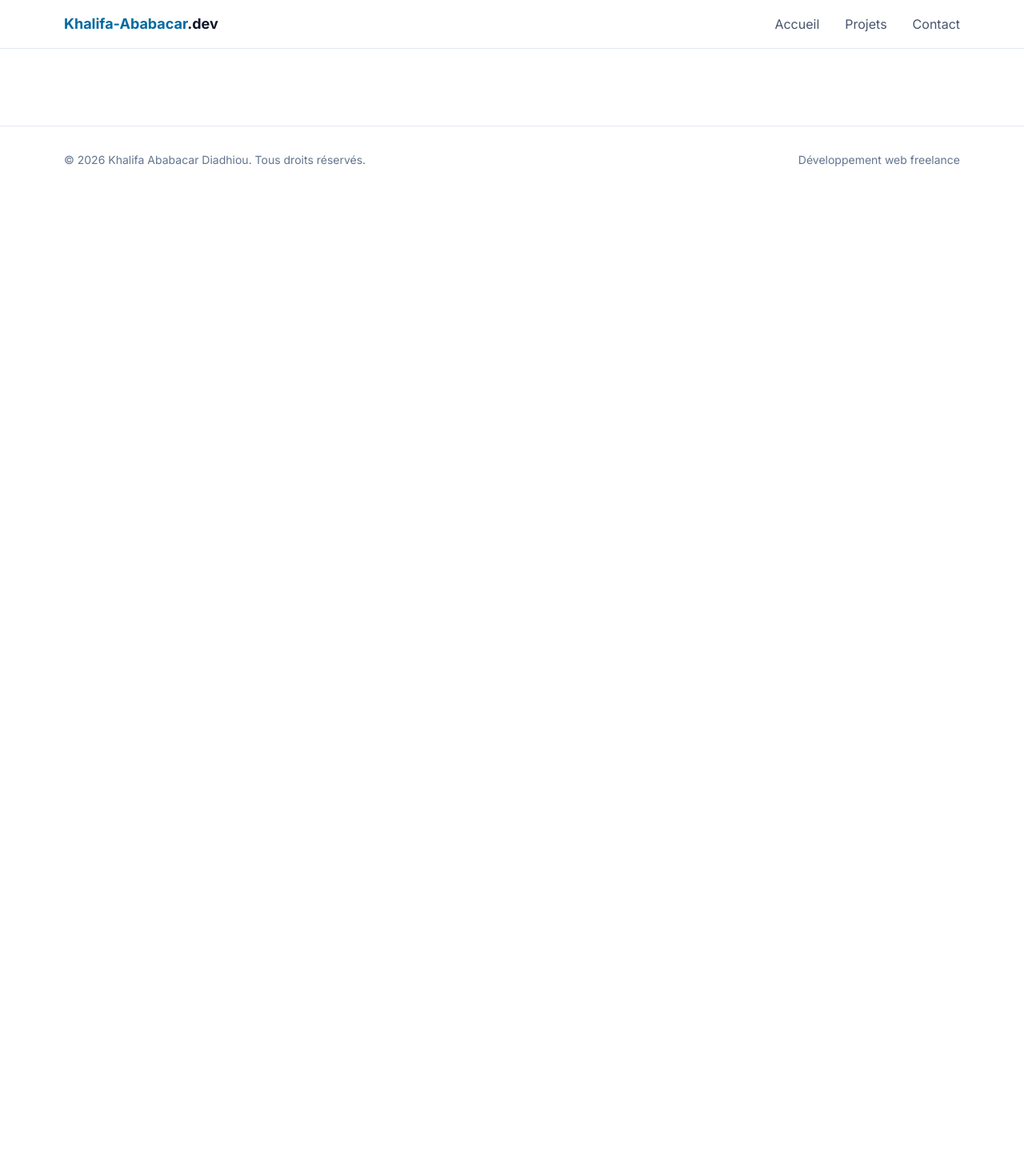
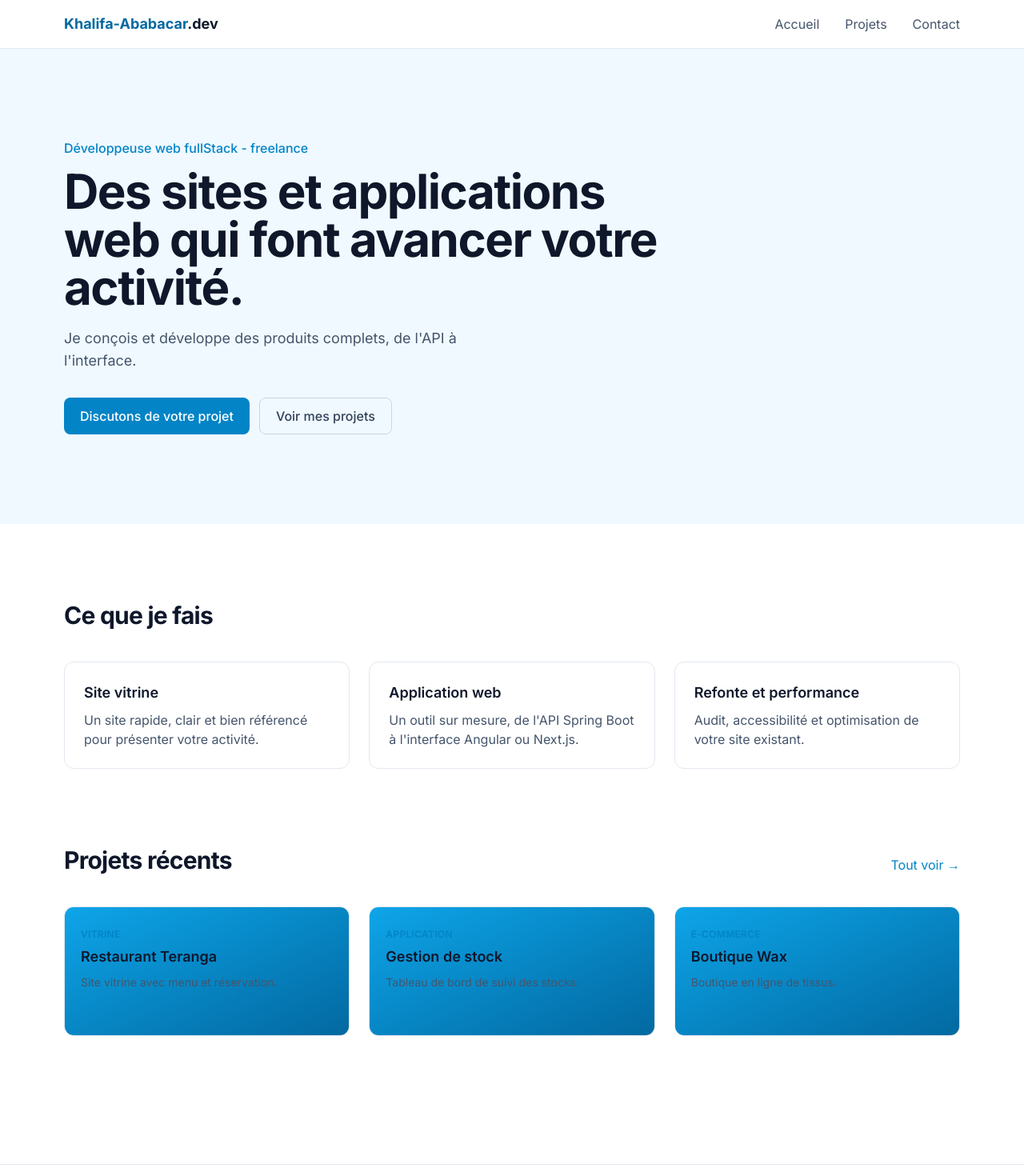
Before and after one commit to ababacardevtest/portfolio, a Next.js app in the folder portfolio/: page / in a window 1280 px wide. Shown: the top 1470 px of the page at 80% size. Before the commit the page ends 800 px from the top, so only its background shows below. Built offline with nearby package versions, Linux system fonts and the light colour scheme.

Commit message:
feat: home page

```diff
--- a/portfolio/app/components/Footer.tsx
+++ b/portfolio/app/components/Footer.tsx
@@ -3,7 +3,7 @@ export default function Footer(){
         <footer className="mt-24 border-t border-slate-200 py-8">
             <div className="mx-auto flex max-w-6xl flex-col items-center justify-between gap-2 px-4 text-sm text-slate-500 sm:flex-row">
                 <p>© {new Date().getFullYear()} Khalifa Ababacar Diadhiou. Tous droits réservés.</p>
-                <p>Développement web freelance</p>
+                <p>Développement web freelance-fullStack</p>
             </div>
         </footer>
     );
--- /dev/null
+++ b/portfolio/app/components/ProjetCard.tsx
@@ -0,0 +1,21 @@
+import Link from "next/link";
+import { Projet } from "../data/project";
+
+export default function ProjetCard(
+    {projet} : {projet : Projet}
+) {
+    return(
+        <Link href={`/projets/${projet.slug}`}
+            className="group block overflow-hidden rounded-xl border border-slate-200 bg-white transition hover:shadow-lg">
+            <div className="h-40 bg-linear-to-br from-brand-500 to-brand-700">
+                <div className="p-5">
+                    <span className="text-xs font-semibold uppercase tracking-wide text-brand-600">
+                        {projet.categorie}
+                    </span>
+                    <h3 className="mt-1 text-lg font-semibold group-hover:text-brand-600">{projet.titre}</h3>
+                    <p className="mt-2 text-sm text-slate-600">{projet.resume}</p>
+                </div>
+            </div>
+        </Link>
+    );
+}
--- a/portfolio/app/data/project.ts
+++ b/portfolio/app/data/project.ts
@@ -14,7 +14,7 @@ export const categories:string[] = [
     "E-commerce"
 ] as const;
 
-export const projects:Project[] = [
+export const projets:Projet[] = [
     {
         slug: "restaurant-teranga",
         titre: "Restaurant Teranga",
--- a/portfolio/app/page.tsx
+++ b/portfolio/app/page.tsx
@@ -1,7 +1,64 @@
-import Image from "next/image";
+import Link from "next/link";
+import Button from "./components/Button";
+import ProjetCard from "./components/ProjetCard";
+import { projets } from "./data/project";
 
-export default function Home() {
+const services = [
+  { titre: "Site vitrine", texte: "Un site rapide, clair et bien référencé pour présenter votre activité." },
+  { titre: "Application web", texte: "Un outil sur mesure, de l'API Spring Boot à l'interface Angular ou Next.js." },
+  { titre: "Refonte et performance", texte: "Audit, accessibilité et optimisation de votre site existant." },
+];
+
+export default function Accueil() {
   return (
-   <p></p>
+  <>
+
+  {/* Hero */}
+  <section className="bg-brand-50 py-20 md:py-28">
+    <div className="mx-auto max-w-6xl px-4">
+      <p className="font-medium text-brand-600">Développeuse web fullStack - freelance</p>
+      <h1 className="mt-3 max-w-3xl text-4xl font-bold tracking-tight md:text-6xl">
+        Des sites et applications web qui font avancer votre activité.
+      </h1>
+      <p className="mt-5 max-w-xl text-lg text-slate-600">
+      Je conçois et développe des produits complets, de l'API à l'interface.
+      </p>
+      <div className="mt-8 flex flex-wrap gap-3">
+        <Button href="/contact">Discutons de votre projet</Button>
+        <Button href="/projets" variant="outline">Voir mes projets</Button>
+      </div>
+    </div>
+  </section>
+
+  {/* Services */}
+  <section className="py-16 md:py-24">
+    <div className="mx-auto max-w-6xl px-4">
+    <h2 className="text-3xl font-bold tracking-tight">Ce que je fais</h2>
+    <div className="mt-10 grid gap-6 md:grid-cols-3">
+      {services.map((s) => (
+      <div key={s.titre} className="rounded-xl border border-slate-200 p-6">
+        <h3 className="text-lg font-semibold">{s.titre}</h3>
+        <p className="mt-2 text-slate-600">{s.texte}</p>
+      </div>
+      ))}
+    </div>
+    </div>
+  </section>
+
+  {/* Projets en vedette */}
+  <section className="pb-16">
+    <div className="mx-auto max-w-6xl px-4">
+      <div className="flex items-end justify-between">
+        <h2 className="text-3xl font-bold tracking-tight">Projets récents</h2>
+        <Link href="/projets" className="text-brand-600 hover:underline">Tout voir →</Link>
+      </div>
+      <div className="mt-10 grid gap-6 sm:grid-cols-2 lg:grid-cols-3">
+        {projets.slice(0, 3).map((p) => (
+        <ProjetCard key={p.slug} projet={p} />
+        ))}
+      </div>
+    </div>
+  </section>
+  </>
   );
 }
```
